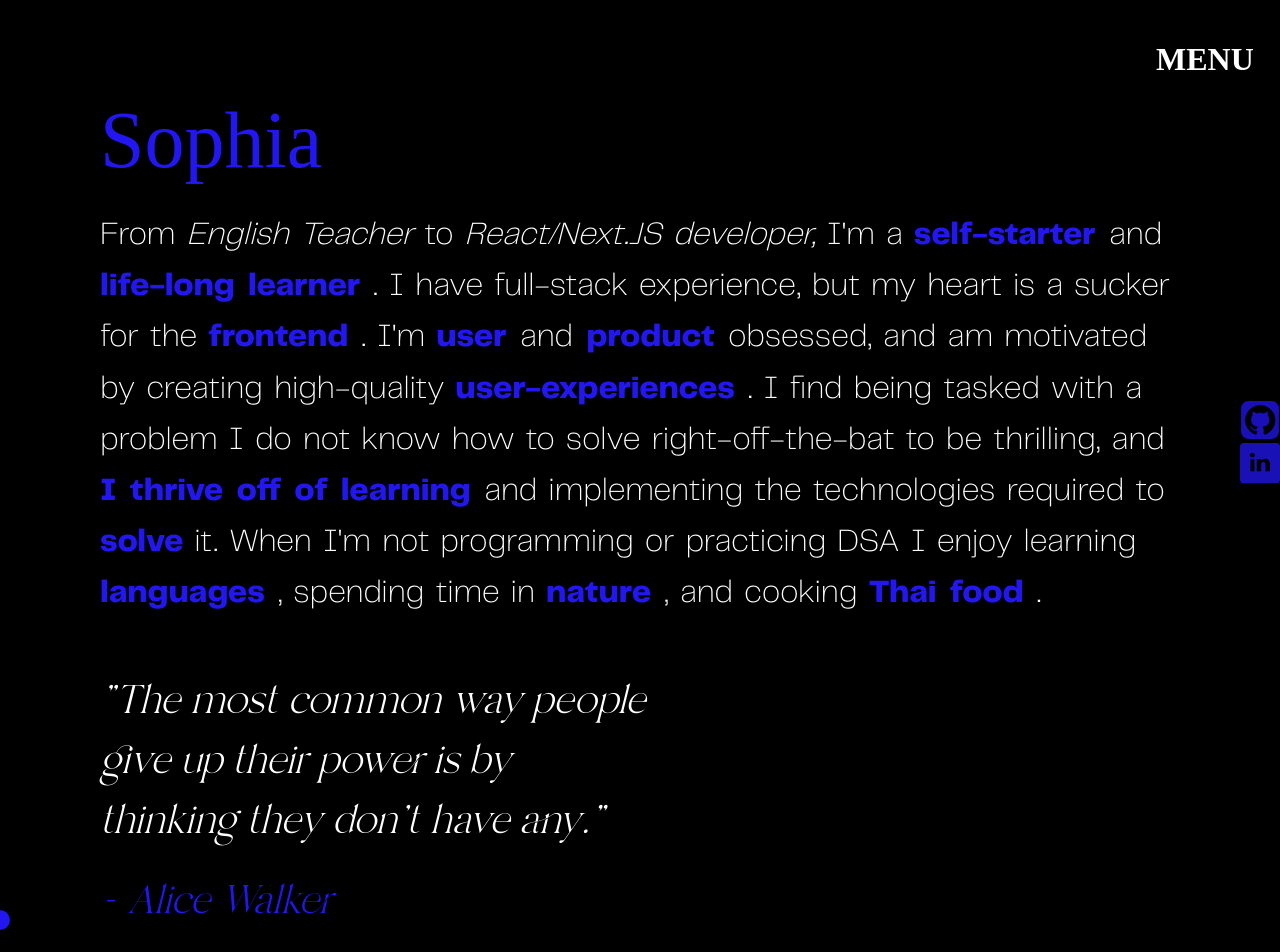
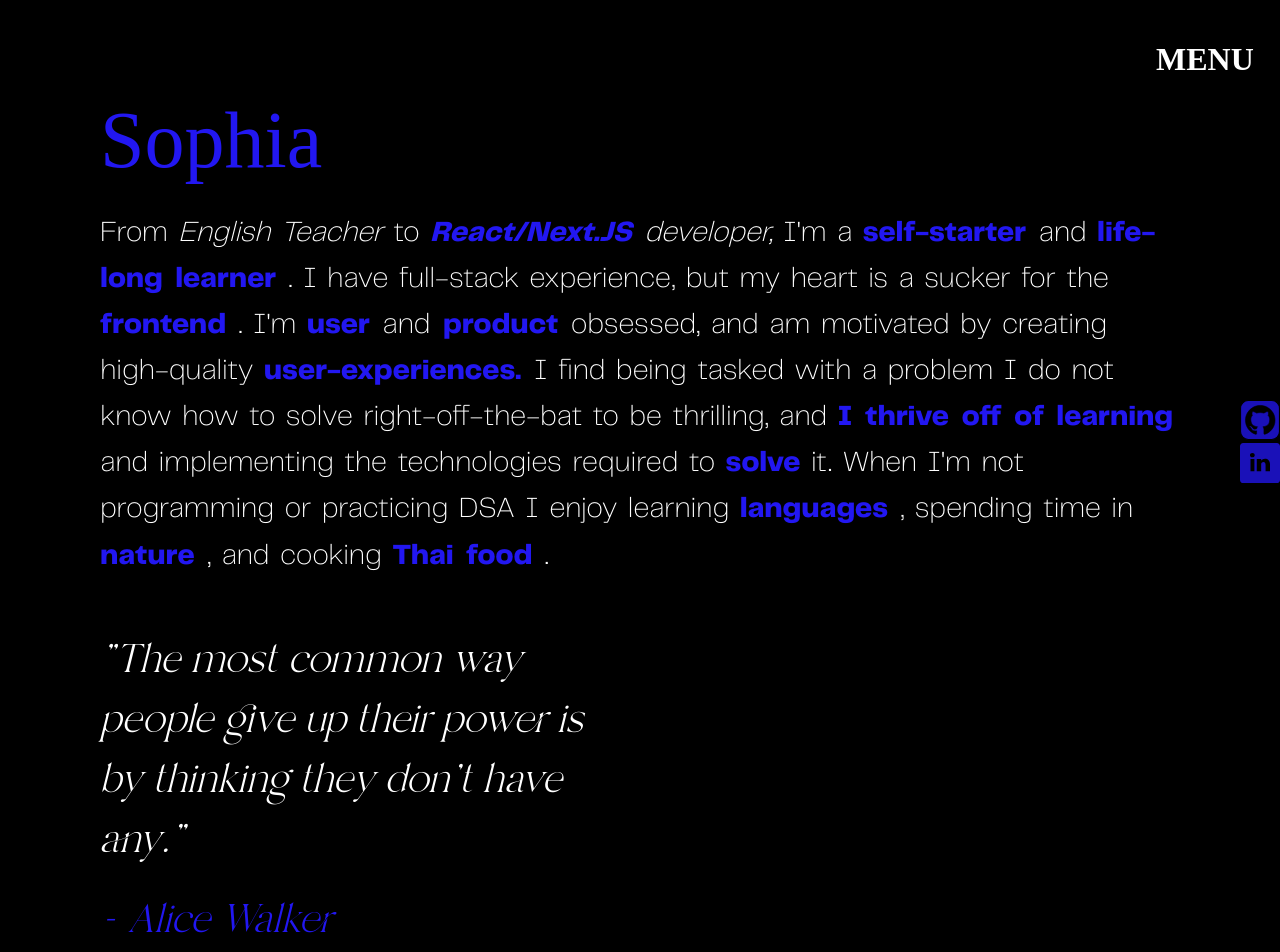
Before and after one commit to sophlanz/portfolio, a Next.js app: page /about in a window 1280 px wide. Shown: the top 952 px of the page. Before the commit the page ends 927 px from the top, so only its background shows below. Built offline with nearby package versions, Linux system fonts and the light colour scheme; a web font is replaced by a local one.

Commit message:
responsive contact page fonts for desktop screens

```diff
--- a/package.json
+++ b/package.json
@@ -3,7 +3,7 @@
   "version": "0.1.0",
   "private": true,
   "scripts": {
-    "dev": "next dev -p 1234",
+    "dev": "next dev",
     "build": "next build",
     "start": "next start",
     "lint": "next lint"
@@ -17,7 +17,7 @@
     "@types/react-modal": "^3.13.1",
     "eslint": "8.34.0",
     "eslint-config-next": "13.1.6",
-    "next": "13.1.6",
+    "next": "^13.3.0",
     "react": "18.2.0",
     "react-dom": "18.2.0",
     "react-modal": "^3.16.1",
--- a/src/pages/about.tsx
+++ b/src/pages/about.tsx
@@ -7,11 +7,11 @@ export default function About() {
             <section className="aboutMe">
                 <h1>Sophia</h1>
                 <p>
-                 From<span style={{fontStyle:'italic'}}> English Teacher </span> to <span style={{fontStyle:'italic'}}> React/Next.JS developer, </span> I&apos;m
+                 From<span style={{fontStyle:'italic'}}> English Teacher </span> to <span style={{fontStyle:'italic'}}> <span style={{color:'#2217f1',fontFamily:"Telegraf-UltraBold"}}> React/Next.JS </span> developer, </span> I&apos;m
                  a <span style={{color:'#2217f1',fontFamily:"Telegraf-UltraBold"}}> self-starter </span> and <span style={{color:'#2217f1', fontFamily:"Telegraf-UltraBold"}}> life-long learner </span>.
                  I have full-stack experience, but my heart is a sucker for the <span style={{color:'#2217f1',fontFamily:"Telegraf-UltraBold"}}> frontend </span>. I&apos;m  <span style={{color:'#2217f1', fontFamily:"Telegraf-UltraBold"}} >user </span> and
                 <span style={{color:'#2217f1', fontFamily:"Telegraf-UltraBold"}}> product </span> obsessed, and am motivated by
-                 creating  high-quality  <span style={{color:'#2217f1', fontFamily:"Telegraf-UltraBold"}}> user-experiences </span>. I find being tasked with a problem I do not know how to solve right-off-the-bat to be
+                 creating  high-quality  <span style={{color:'#2217f1', fontFamily:"Telegraf-UltraBold"}}> user-experiences. </span> I find being tasked with a problem I do not know how to solve right-off-the-bat to be
                  thrilling, and  <span style={{color:'#2217f1', fontFamily:"Telegraf-UltraBold"}}> I thrive off of learning </span> and implementing the technologies required to <span style={{color:'#2217f1', fontFamily:"Telegraf-UltraBold"}}>solve</span> it. When I&apos;m not programming or practicing DSA
                  I enjoy learning <span style={{color:'#2217f1', fontFamily:"Telegraf-UltraBold"}}> languages </span>, spending time in <span style={{color:'#2217f1', fontFamily:"Telegraf-UltraBold"}}> nature </span>, and cooking  <span style={{color:'#2217f1', fontFamily:"Telegraf-UltraBold"}}> Thai food </span>.
                 </p>
--- a/src/styles/sections/about.scss
+++ b/src/styles/sections/about.scss
@@ -18,6 +18,7 @@ section.quoteContainer{
     padding-left: 50px;
     padding-right: 50px;
     font-style:italic;
+    padding-bottom: 50px;
 }
 .quoteContainer h1{
     color:white;
@@ -48,3 +49,12 @@ section.aboutMe p{
     max-width: 1300px;
     min-width:600px;
 }
+/* Medium devices (landscape tablets, 768px and up) */
+@media only screen and (min-width: 768px){
+    section.aboutMe p {
+        font-size:1.8rem;
+    }
+    .quoteContainer h1{
+        width:500px;
+    }
+}
--- a/src/styles/sections/all.scss
+++ b/src/styles/sections/all.scss
@@ -3,3 +3,4 @@
 @import "contact";
 @import "about";
 @import"socials";
+@import "homepage_mobile";
--- a/src/styles/sections/contact.scss
+++ b/src/styles/sections/contact.scss
@@ -91,6 +91,26 @@ form.contact p{
     font-size:2rem;
     color:white;;
 }
+/* Medium devices (landscape tablets, 768px and up) */
+@media only screen and (max-width: 768px) {
+    form.contact label{
+        font-size:1.6rem;
+    }
+
+}
+
+@media only screen and (max-width: 992px) {
+    form.contact label{
+        font-size:1.8rem;
+    }
+
+}
+@media only screen and (max-width: 1200px) {
+    form.contact label{
+        font-size:2.3em;
+    }
+
+}
 @keyframes changeColor{
     from{ background-color:transparent; border:2px solid $blue; border-radius:50%}
     to{ background-color:$blue };
--- /dev/null
+++ b/src/styles/sections/homepage_mobile.scss
@@ -0,0 +1,27 @@
+/* Extra small devices (phones, 600px and down) */
+/* @media only screen and (max-width: 600px) {
+    .right {
+        display
+    }
+} */
+/* Medium devices (landscape tablets, 768px and up) */
+ @media only screen and (min-width: 768px) {
+    header h1.first, header h1.last{
+        font-size:9rem;
+    }
+
+}
+
+@media only screen and (min-width: 992px) {
+    header h1.first,header h1.last{
+        font-size:11rem;
+    }
+}
+/* Extra large devices (large laptops and desktops, 1200px and up) */
+/* @media only screen and (min-width: 1100px) {
+    .right li{
+        font-size:12rem;
+    }
+}
+
+ */
```
Also changed, not shown: 1 other file (tests, documents, lock files or other folders).
